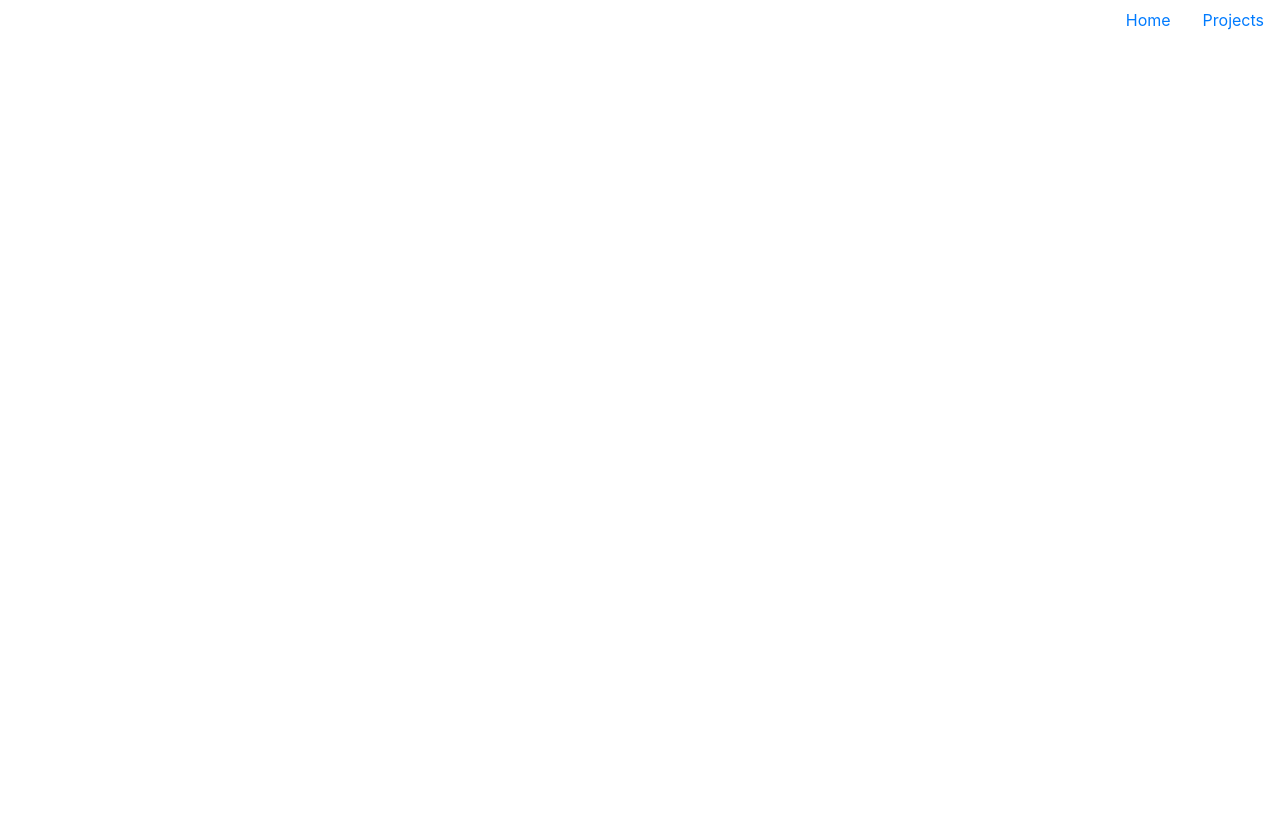
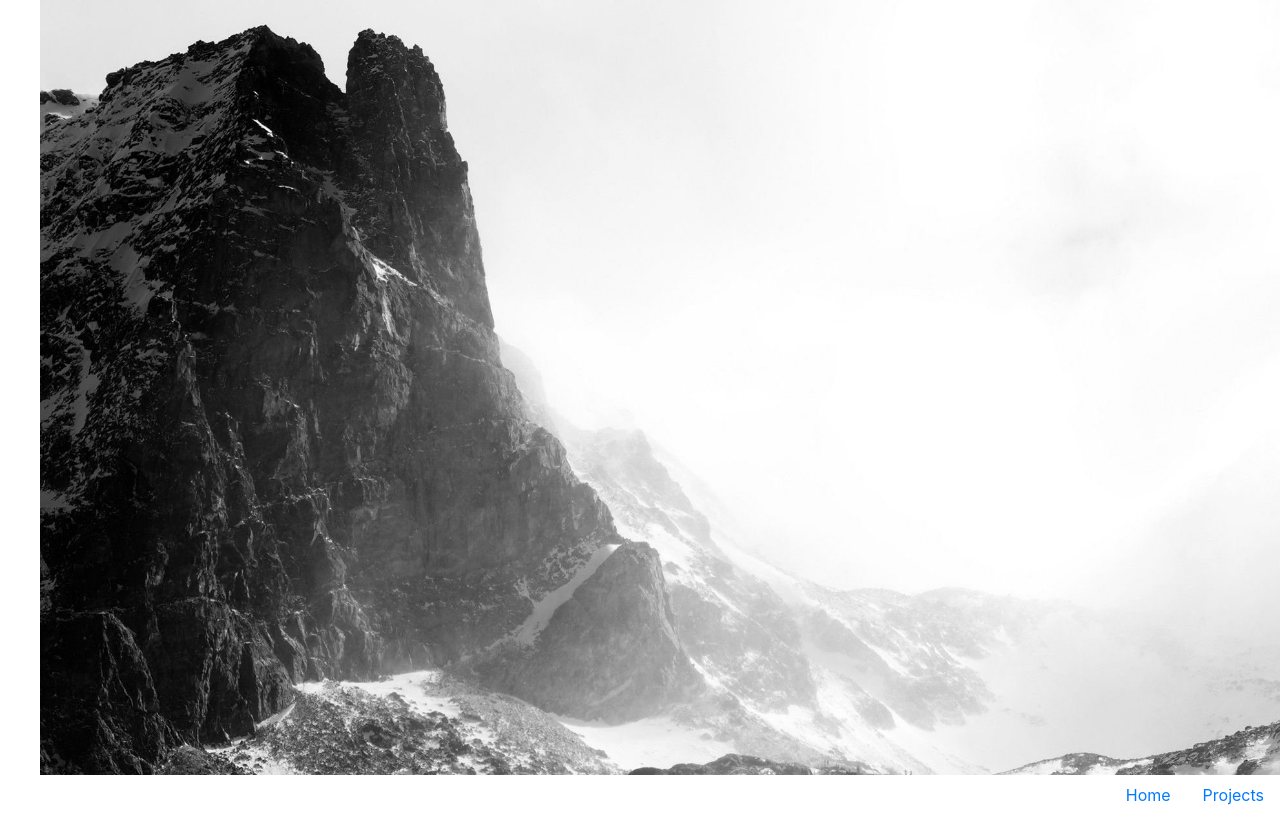
Before and after one commit to mp18red/mp18red.github.io, a plain HTML site: page index.html in a window 1280 px wide. Before the commit the page ends 800 px from the top, so only its background shows below. Drawn offline with nearby package versions, Linux system fonts and the light colour scheme.

Commit message:
changing baground

```diff
--- a/index.html
+++ b/index.html
@@ -15,8 +15,8 @@
 
 
 
-		  <ul img src="mountain.jpg" class="img-fluid" alt="Responsive image">
-
+		  <ul>
+		  <img src="mountain.jpg" class="img-fluid" alt="Responsive image">
 		  <ul class="nav justify-content-end">
 		  <li class="nav-item">
 			<a class="nav-link active" href="#">Home</a>
```
